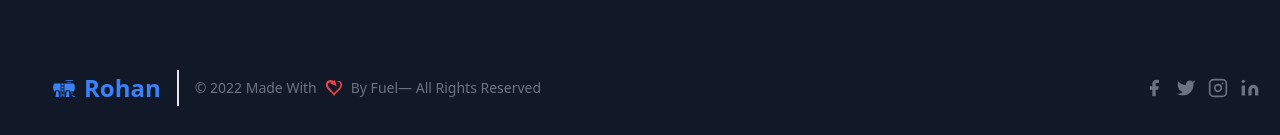
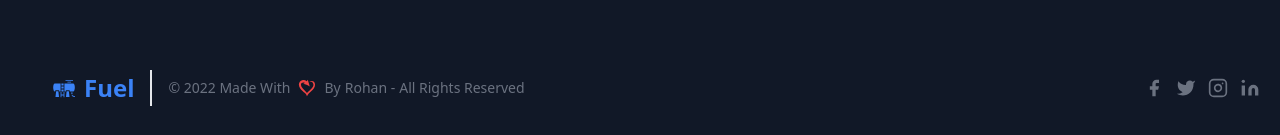
Before and after one commit to RohanSingh182003/Admin-Dashboard, a React (Vite) app: page / in a window 1280 px wide. Shown: the part 762-897 px from the top of the page. Built offline with nearby package versions, Linux system fonts and the light colour scheme.

Commit message:
fixing some bugs

```diff
--- a/src/App.jsx
+++ b/src/App.jsx
@@ -16,7 +16,6 @@ import { ImCross } from 'react-icons/im';
 
 
 function App() {
-
 
   const [rightbar, setRightbar] = useState( false )
   const ref = useRef()
@@ -468,17 +467,18 @@ function App() {
           <div className="w-full h-full bg-gray-900 p-4 rounded-lg rounded-r flex flex-col justify-evenly">
             <p className="text-gray-400">Vehicle Control</p>
             <div className="flex justify-between md:justify-evenly my-4">
-              <div className="w-44 shadow-xl rounded-md bg-gray-800 p-2">
+              <div className="w-36 md:w-44 shadow-xl rounded-md bg-gray-800 p-2">
                 <div className="bg-gray-900 p-2 rounded-md w-fit">
                   <BsStopwatch className="text-gray-100 text-xl" />
                 </div>
                 <p className="text-sm  text-gray-200 font-semibold my-2">Drive Duration</p>
                 <div className="flex items-center p-[0.1rem] my-2 rounded-xl bg-gray-100 w-fit">
                   <p className="text-xs">On</p>
-                  <div className="h-3 w-3 rounded-full bg-blue-500 ml-1"></div>
+                  <div className='h-3 w-3 rounded-full bg-blue-500 ml-1'>
+                  </div>
                 </div>
               </div>
-              <div className="w-44 shadow-xl rounded-md bg-gray-800 p-2">
+              <div className="w-36 md:w-44 shadow-xl rounded-md bg-gray-800 p-2">
                 <div className="bg-gray-900 p-2 rounded-md w-fit">
                   <AiOutlineWarning className="text-gray-100 text-xl" />
                 </div>
@@ -758,9 +758,9 @@ function App() {
       <footer className="text-gray-600 body-font bg-gray-900">
         <div className="container px-5 py-8 mx-auto flex items-center sm:flex-row flex-col">
           <a className="flex title-font font-medium items-center md:justify-start justify-center text-gray-900">
-            <div className='text-blue-500 text-2xl font-bold text-center flex items-center'> <GiFuelTank className="ml-8 mr-2 -mt-1" /> <a href="https://www.linkedin.com/in/rohan-singh-5b84a9223/" target="_blank">Rohan</a></div>
+            <div className='text-blue-500 text-2xl font-bold text-center flex items-center'> <GiFuelTank className="ml-8 mr-2 -mt-1" /> <p>Fuel</p></div>
           </a>
-          <p className="text-sm text-gray-500 sm:ml-4 sm:pl-4 sm:border-l-2 sm:border-gray-200 sm:py-2 sm:mt-0 mt-4 flex flex-wrap items-center justify-center">© 2022 Made With <GiSelfLove className="text-lg text-red-500 mx-2"/> By Fuel— All Rights Reserved
+          <p className="text-sm text-gray-500 sm:ml-4 sm:pl-4 sm:border-l-2 sm:border-gray-200 sm:py-2 sm:mt-0 mt-4 flex flex-wrap items-center justify-center">© 2022 Made With <GiSelfLove className="text-lg text-red-500 mx-2"/> By <a className="mx-1" href="https://www.linkedin.com/in/rohan-singh-5b84a9223/" target="_blank"> Rohan -</a> All Rights Reserved
           </p>
           <span className="inline-flex sm:ml-auto sm:mt-0 mt-4 justify-center sm:justify-start">
             <a className="text-gray-500">
```
